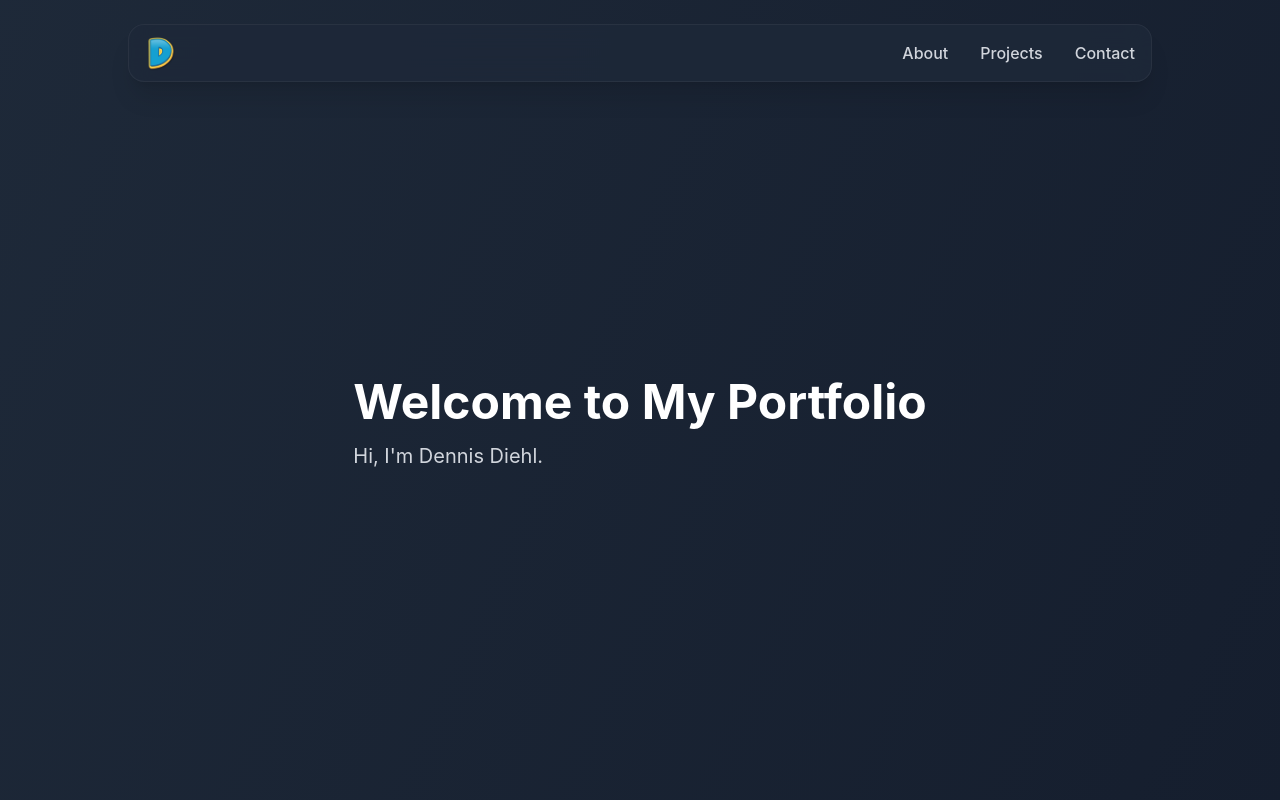
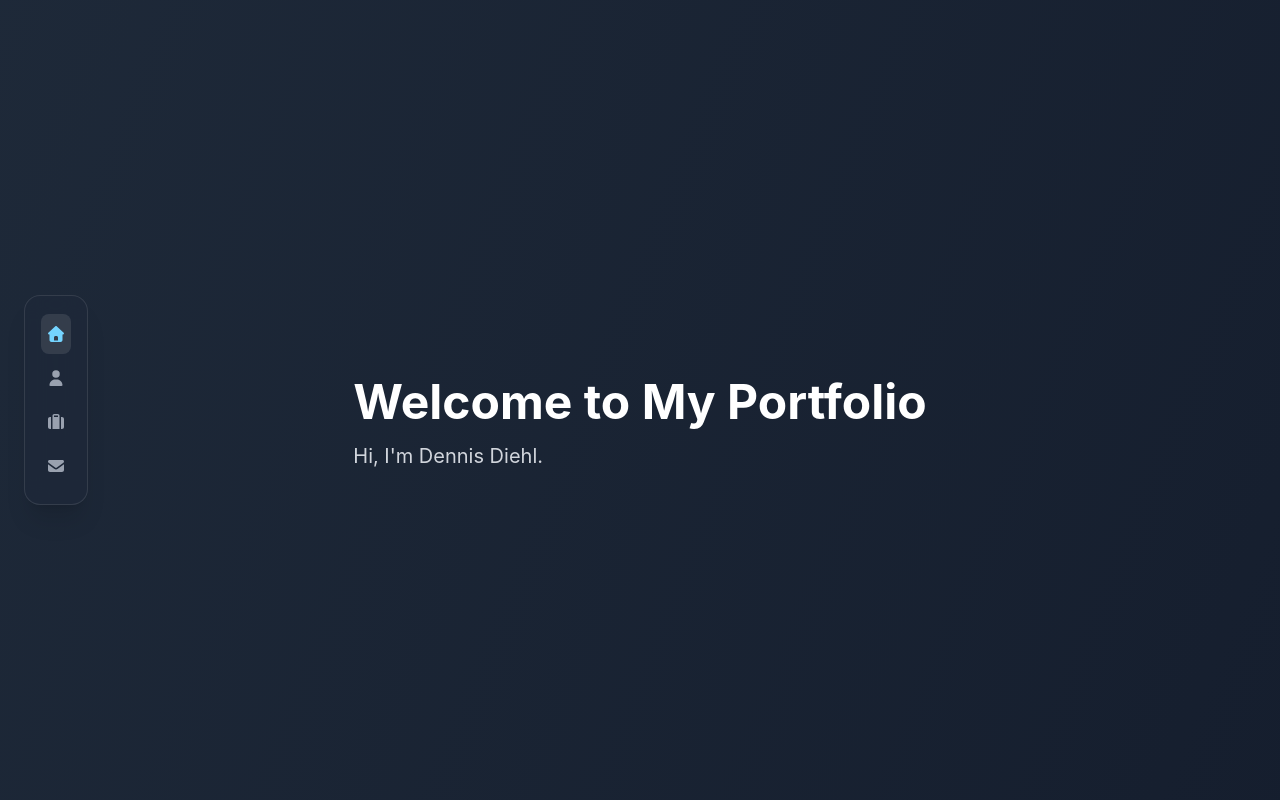
Before and after one commit to Dennis-Diehl/PortfolioWebsite, a React (Vite) app: page / in a window 1280 px wide. Shown: the top 800 px of the page. Built offline with nearby package versions, Linux system fonts and the light colour scheme.

Commit message:
navbar + section update

```diff
--- a/package.json
+++ b/package.json
@@ -10,6 +10,9 @@
     "preview": "vite preview"
   },
   "dependencies": {
+    "@fortawesome/free-brands-svg-icons": "^7.1.0",
+    "@fortawesome/free-solid-svg-icons": "^7.1.0",
+    "@fortawesome/react-fontawesome": "^3.1.1",
     "react": "^19.2.0",
     "react-dom": "^19.2.0",
     "react-router-dom": "^7.10.1"
--- a/src/components/Navbar.tsx
+++ b/src/components/Navbar.tsx
@@ -1,87 +1,83 @@
-import { useState } from 'react'
-import { useMemo } from 'react'
+import { useState, useMemo } from 'react'
+import { FontAwesomeIcon } from '@fortawesome/react-fontawesome'
+import { faHome, faUser, faEnvelope, faSuitcase } from '@fortawesome/free-solid-svg-icons'
 import { useActiveSection } from '../hooks/useActiveSection'
-import logo from '../assets/images/Logo_D.png'
 
 interface NavLink {
   to: string
   label: string
+  icon: any
 }
 
 export default function Navbar() {
-  const [isOpen, setIsOpen] = useState<boolean>(false)
+  const [isHovered, setIsHovered] = useState<boolean>(false)
+  const [hoveredIndex, setHoveredIndex] = useState<number | null>(null)
 
   const navLinks: NavLink[] = [
-    { to: '/about', label: 'About' },
-    { to: '/projects', label: 'Projects' },
-    { to: '/contact', label: 'Contact' },
+    { to: '/home', label: 'Home', icon: faHome },
+    { to: '/about', label: 'About', icon: faUser },
+    { to: '/projects', label: 'Projects', icon: faSuitcase },
+    { to: '/contact', label: 'Contact', icon: faEnvelope },
   ]
 
-  const ids = useMemo(() => ['home', ...navLinks.map((n) => n.to.replace(/^\//, ''))], [navLinks])
+  const ids = useMemo(() => navLinks.map((n) => n.to.replace(/^\//, '')), [navLinks])
   const active = useActiveSection(ids)
 
+  const getScale = (index: number) => {
+    if (hoveredIndex === null) return 1
+    const distance = Math.abs(index - hoveredIndex)
+    if (distance === 0) return 1.20
+    if (distance === 1) return 1.1
+    if (distance === 2) return 1.05
+    return 1
+  }
+
   return (
-    <nav className="fixed inset-x-0 top-6 z-50 flex justify-center pointer-events-none">
-      <div className="pointer-events-auto relative flex w-[calc(100%-2rem)] max-w-5xl items-center justify-between rounded-2xl border border-white/5 bg-gray-800/85 px-4 py-2 shadow-xl backdrop-blur-md">
-        {/* Logo */}
-        <a href="#home" className="block h-10 transition hover:-translate-y-0.5">
-          <img src={logo} alt="Logo" className="h-full w-auto" />
-        </a>
+    <nav
+      className={`pointer-events-auto fixed left-6 top-1/2 -translate-y-1/2 z-50 flex flex-col items-center justify-center rounded-2xl border border-white/10 bg-gray-800/90 px-4 py-4 shadow-xl backdrop-blur-md transition-all duration-300 ${isHovered ? 'w-48' : 'w-16'}`}
+      onMouseEnter={() => setIsHovered(true)}
+      onMouseLeave={() => {
+        setIsHovered(false)
+        setHoveredIndex(null)
+      }}
+    >
+      <ul className="flex flex-col items-center w-full">
+        {navLinks.map(({ to, label, icon }, index) => {
+          const id = to.replace(/^\//, '')
+          const isActive = active === id
+          const scale = getScale(index)
 
-        {/* Desktop Nav */}
-        <ul className="hidden gap-8 md:flex">
-          {navLinks.map(({ to, label }) => (
-            <li key={to}>
+          return (
+            <li
+              key={to}
+              className="w-full"
+              style={{
+                transform: `scale(${scale})`,
+                transformOrigin: 'center',
+                transition: 'transform 0.3s cubic-bezier(0.34, 1.56, 0.64, 1)',
+                margin: `${scale > 1 ? (scale - 1) * 4 : 2}px 0`
+              }}
+            >
               <a
-                href={`#${to.replace(/^\//, '')}`}
-                className={`font-medium transition hover:-translate-y-0.5 hover:text-sky-300 ${
-                  active === to.replace(/^\//, '') ? 'text-sky-300' : 'text-gray-300'
-                }`}
-                aria-current={active === to.replace(/^\//, '') ? 'true' : undefined}
+                href={`#${id}`}
+                className={`flex items-center h-10 rounded-lg transition-all duration-300 ${
+                  isActive
+                    ? 'text-sky-300 bg-white/10'
+                    : 'text-gray-400 hover:text-sky-300 hover:bg-white/5'
+                } ${isHovered ? 'justify-start gap-3 px-3 w-full' : 'justify-center'}`}
+                title={label}
+                onMouseEnter={() => setHoveredIndex(index)}
+                onMouseLeave={() => setHoveredIndex(null)}
               >
-                {label}
+                <FontAwesomeIcon icon={icon} className="h-5 w-5 flex-shrink-0" />
+                <span className={`text-sm font-medium whitespace-nowrap transition-all duration-300 ${isHovered ? 'opacity-100 w-auto' : 'opacity-0 w-0 overflow-hidden'}`}>
+                  {label}
+                </span>
               </a>
             </li>
-          ))}
-        </ul>
-
-        {/* Mobile Menu Button */}
-        <button
-          onClick={() => setIsOpen(!isOpen)}
-          className="flex text-gray-200 transition hover:text-sky-300 md:hidden"
-          aria-label="Toggle menu"
-        >
-          <svg className="h-6 w-6" fill="none" stroke="currentColor" strokeWidth={2.5}>
-            {isOpen ? (
-              <path strokeLinecap="round" d="M6 6l12 12M6 18L18 6" />
-            ) : (
-              <path strokeLinecap="round" d="M4 6h16M4 12h16M4 18h16" />
-            )}
-          </svg>
-        </button>
-
-        {/* Mobile Nav */}
-        <ul
-          className={`absolute left-1/2 top-full z-50 mt-2 flex w-[calc(100%-2rem)] -translate-x-1/2 flex-col overflow-hidden rounded-xl bg-gray-900/95 shadow-xl transition-all duration-200 md:hidden ${
-            isOpen ? 'max-h-60 py-2' : 'max-h-0'
-          }`}
-        >
-          {navLinks.map(({ to, label }) => (
-            <li key={to} className="border-b border-white/5 last:border-0">
-              <a
-                href={`#${to.replace(/^\//, '')}`}
-                onClick={() => setIsOpen(false)}
-                className={`block px-5 py-3 text-center transition hover:bg-white/5 hover:text-white ${
-                  active === to.replace(/^\//, '') ? 'text-sky-300' : 'text-gray-300'
-                }`}
-                aria-current={active === to.replace(/^\//, '') ? 'true' : undefined}
-              >
-                {label}
-              </a>
-            </li>
-          ))}
-        </ul>
-      </div>
+          )
+        })}
+      </ul>
     </nav>
   )
 }
--- a/src/hooks/useActiveSection.ts
+++ b/src/hooks/useActiveSection.ts
@@ -14,7 +14,7 @@ export function useActiveSection(ids: string[]) {
           }
         })
       },
-      { root: null, rootMargin: '0px 0px -45% 0px', threshold: 0 }
+      { root: null, rootMargin: '-45% 0px -45% 0px', threshold: 0 }
     )
 
     ids.forEach((id) => {
--- a/src/styles/index.css
+++ b/src/styles/index.css
@@ -15,16 +15,16 @@ html, body, #root {
 
 .sections-container {
 	scroll-snap-type: y mandatory;
+    /* padding-bottom: 10vh; /* Extra space for scrolling */
 }
 
 .section {
-	min-height: calc(100vh - var(--nav-height));
-	padding-top: var(--nav-height);
-	scroll-snap-align: start;
-	scroll-margin-top: var(--nav-height);
-	display: flex;
-	align-items: center;
-	justify-content: center;
+    height: 100vh;
+    scroll-snap-align: start;
+    display: flex;
+    align-items: center;
+    justify-content: center;
+    overflow-y: auto;
 }
 
 /* Focus styles for accessibility */
```
Also changed, not shown: 1 other file (tests, documents, lock files or other folders).
